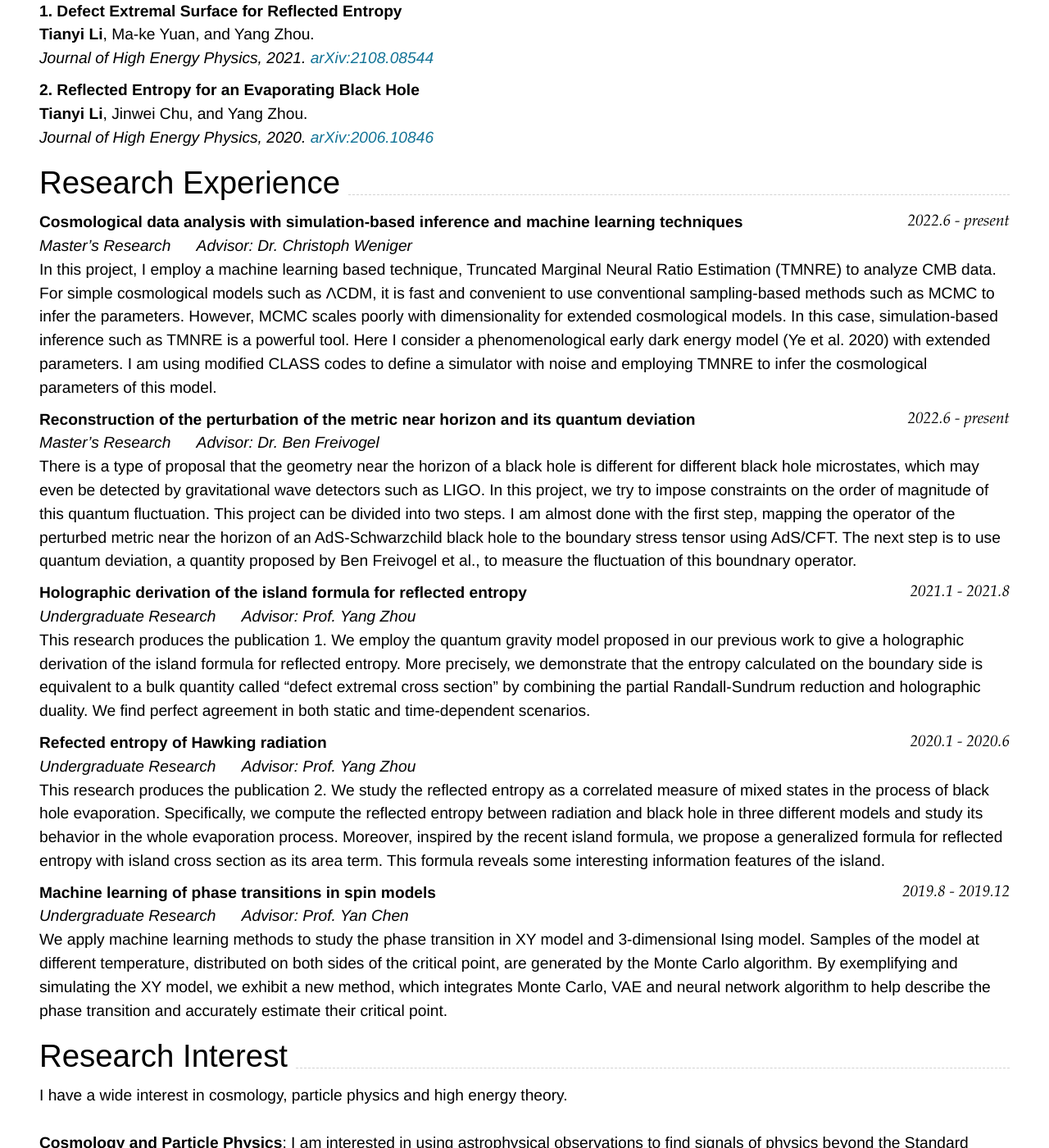
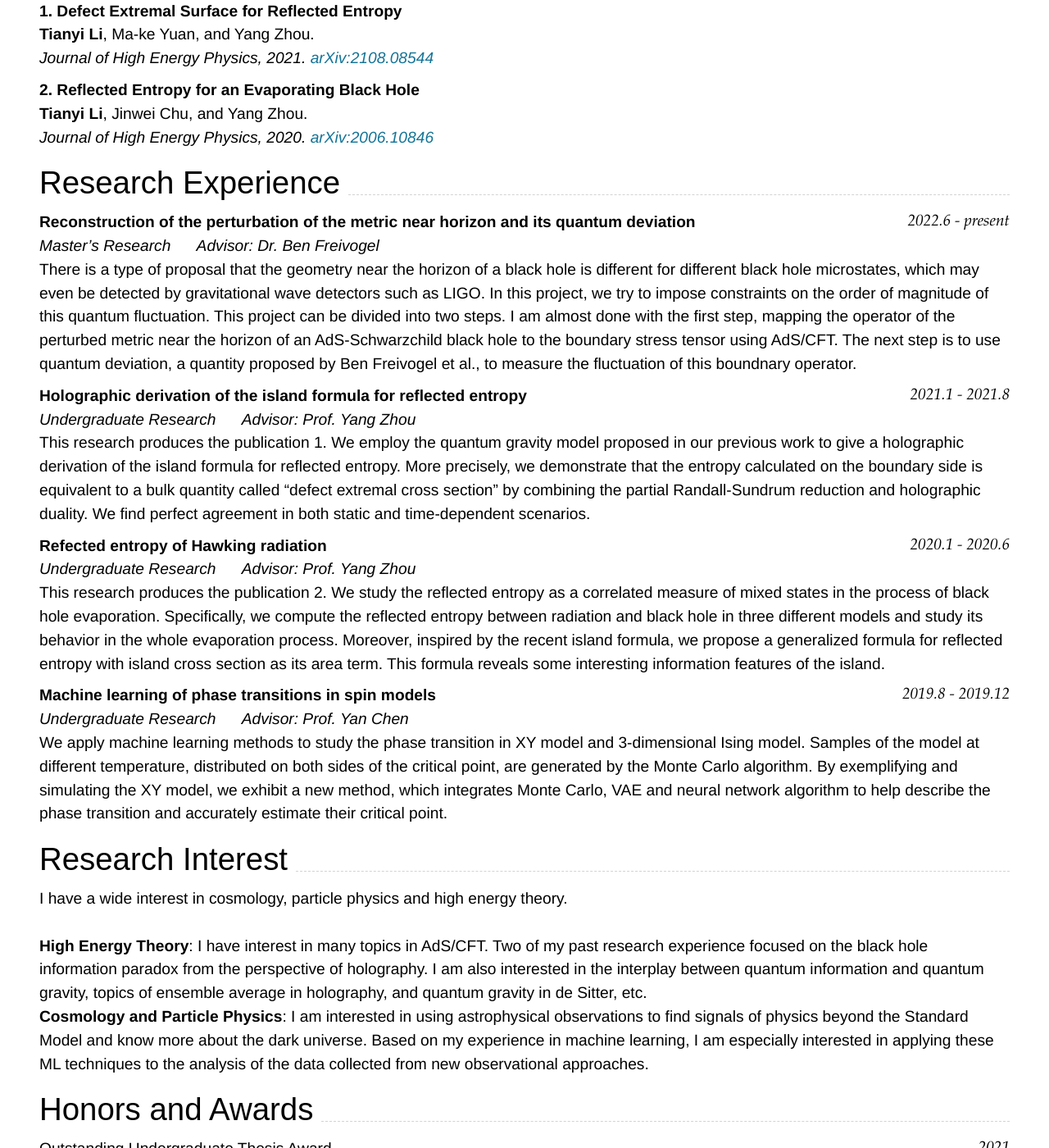
Before and after one commit to tianyi-phy/cv, a Jekyll site: the page built from index.md, in a window 1280 px wide and 1400 px high, scrolled down 548 px. Shown: the whole window at 82% size. Built offline with Jekyll 4.4.1, drawn with Linux system fonts in a browser that asks for light colours; nearby versions of some CDN libraries; some of the changed text lies outside the part shown.

Commit message:
Update index.md

```diff
--- a/index.md
+++ b/index.md
@@ -53,12 +53,6 @@ _Journal of High Energy Physics, 2020. [arXiv:2006.10846](https://arxiv.org/pdf/
 
 ## Research Experience
 
-### **Cosmological data analysis with simulation-based inference and machine learning techniques** `2022.6 - present`
-
-_Master's Research  &nbsp;&nbsp;&nbsp;&nbsp;  Advisor: Dr. Christoph Weniger_<br>
-In this project, I employ a machine learning based technique, Truncated Marginal Neural Ratio Estimation (TMNRE) to analyze CMB data. For simple cosmological models such as ΛCDM, it is fast and convenient to use conventional sampling-based methods such as MCMC to infer the parameters. However, MCMC scales poorly with dimensionality for extended cosmological models. In this case, simulation-based inference such as TMNRE is a powerful tool. Here I consider a phenomenological early dark energy model (Ye et al. 2020) with extended parameters. I am using modified CLASS codes to define a simulator with noise and employing TMNRE to infer the cosmological parameters of this model.
-
-
 ### **Reconstruction of the perturbation of the metric near horizon and its quantum deviation** `2022.6 - present`
 
 _Master's Research  &nbsp;&nbsp;&nbsp;&nbsp;  Advisor: Dr. Ben Freivogel_<br>
@@ -86,8 +80,9 @@ We apply machine learning methods to study the phase transition in XY model and
 ## Research Interest
 I have a wide interest in cosmology, particle physics and high energy theory.<br>
 <br>
+**High Energy Theory**: I have interest in many topics in AdS/CFT. Two of my past research experience focused on the black hole information paradox from the perspective of holography. I am also interested in the interplay between quantum information and quantum gravity, topics of ensemble average in holography, and quantum gravity in de Sitter, etc.
+
 **Cosmology and Particle Physics**: I am interested in using astrophysical observations to find signals of physics beyond the Standard Model and know more about the dark universe. Based on my experience in machine learning, I am especially interested in applying these ML techniques to the analysis of the data collected from new observational approaches.<br>
-**High Energy Theory**: I have interest in many topics in AdS/CFT. Two of my past research experience focused on the black hole information paradox from the perspective of holography. I am also interested in the interplay between quantum information and quantum gravity, topics of ensemble average in holography, and quantum gravity in de Sitter, etc.
 
 
 ## Honors and Awards
```
